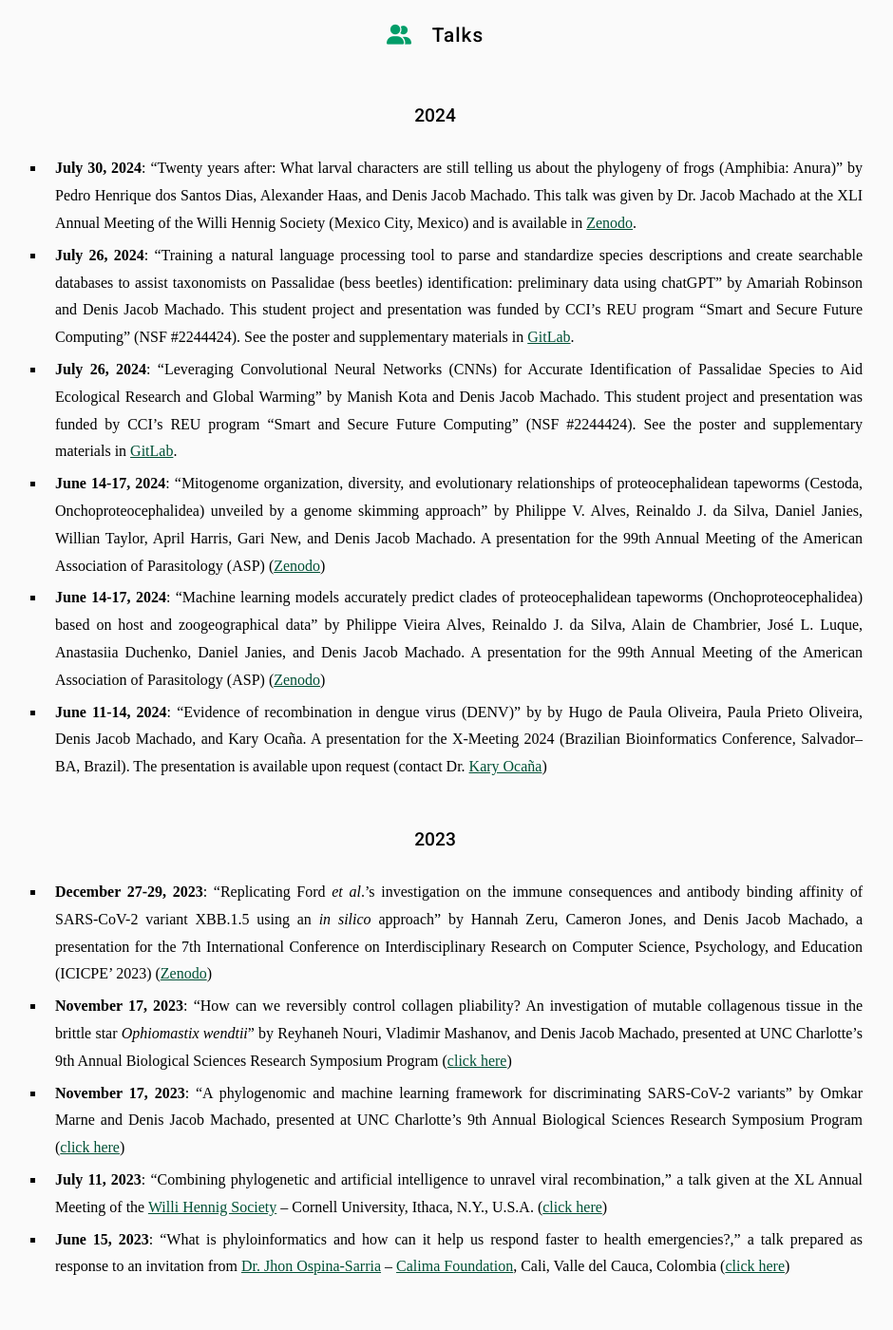
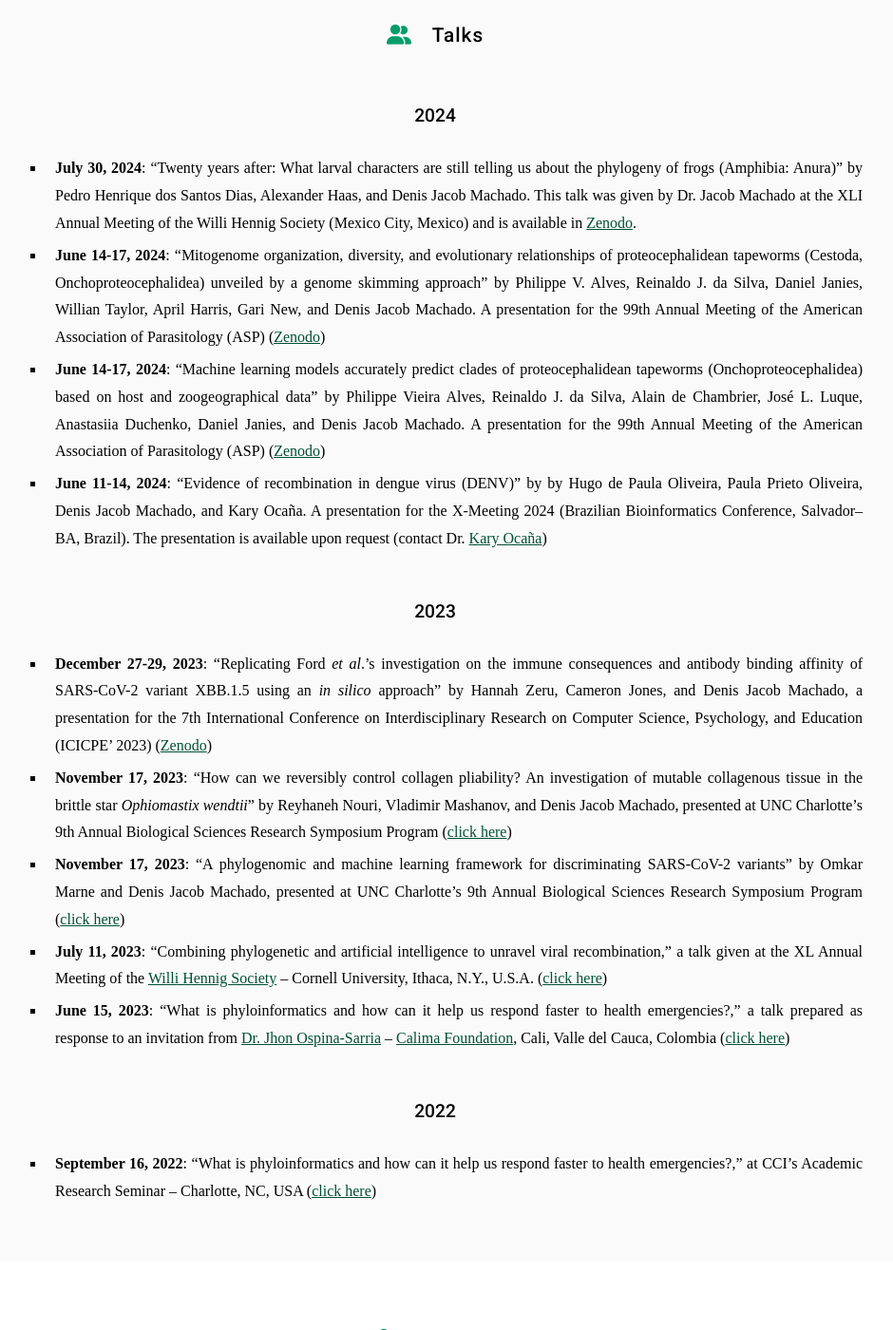
Before and after one commit to machadodj/machadodj.github.io, a Jekyll site: the page built from outreach/index.md, in a window 1280 px wide and 1400 px high, scrolled down 419 px. Shown: the whole window at 95% size, without its empty margins (182-1122 px from the left). Built offline with Jekyll 4.4.1, drawn with Linux system fonts in a browser that asks for light colours; nearby versions of some CDN libraries; some web fonts are replaced; some of the changed text lies outside the part shown.

Commit message:
Update index.md

```diff
--- a/outreach/index.md
+++ b/outreach/index.md
@@ -20,8 +20,6 @@ This is a work in progress. Whenever possible, I'll add materials from recent or
 ### 2024
 
 - **July 30, 2024**: "Twenty years after: What larval characters are still telling us about the phylogeny of frogs (Amphibia: Anura)" by Pedro Henrique dos Santos Dias, Alexander Haas, and Denis Jacob Machado. This talk was given by Dr. Jacob Machado at the XLI Annual Meeting of the Willi Hennig Society (Mexico City, Mexico) and is available in [Zenodo](https://doi.org/10.5281/zenodo.13126486).
-- **July 26, 2024**: "Training a natural language processing tool to parse and standardize species descriptions and create searchable databases to assist taxonomists on Passalidae (bess beetles) identification: preliminary data using chatGPT" by Amariah Robinson and Denis Jacob Machado. This student project and presentation was funded by CCI's REU program "Smart and Secure Future Computing" (NSF #2244424). See the poster and supplementary materials in [GitLab](https://gitlab.com/phyloinformatics/passalids/-/tree/main/chatbot).
-- **July 26, 2024**: "Leveraging Convolutional Neural Networks (CNNs) for Accurate Identification of Passalidae Species to Aid Ecological Research and Global Warming" by Manish Kota and Denis Jacob Machado. This student project and presentation was funded by CCI's REU program "Smart and Secure Future Computing" (NSF #2244424). See the poster and supplementary materials in [GitLab](https://gitlab.com/phyloinformatics/passalids/-/tree/main/image_classification).
 - **June 14-17, 2024**: "Mitogenome organization, diversity, and evolutionary relationships of proteocephalidean tapeworms (Cestoda, Onchoproteocephalidea) unveiled by a genome skimming approach" by Philippe V. Alves, Reinaldo J. da Silva, Daniel Janies, Willian Taylor, April Harris, Gari New, and Denis Jacob Machado. A presentation for the 99th Annual Meeting of the American Association of Parasitology (ASP) ([Zenodo](https://zenodo.org/records/11477509))
 - **June 14-17, 2024**: "Machine learning models accurately predict clades of proteocephalidean tapeworms (Onchoproteocephalidea) based on host and zoogeographical data" by Philippe Vieira Alves, Reinaldo J. da Silva, Alain de Chambrier, José L. Luque, Anastasiia Duchenko, Daniel Janies, and Denis Jacob Machado. A presentation for the 99th Annual Meeting of the American Association of Parasitology (ASP) ([Zenodo](https://zenodo.org/records/11307234))
 - **June 11-14, 2024**: "Evidence of recombination in dengue virus (DENV)" by by Hugo de Paula Oliveira, Paula Prieto Oliveira, Denis Jacob Machado, and Kary Ocaña. A presentation for the X-Meeting 2024 (Brazilian Bioinformatics Conference, Salvador--BA, Brazil). The presentation is available upon request (contact Dr. [Kary Ocaña](https://phyloinformatics.com/members/Kary_Ocana.html))
```
Also changed, not shown: other parts of outreach/index.md (+2 -0 lines).
